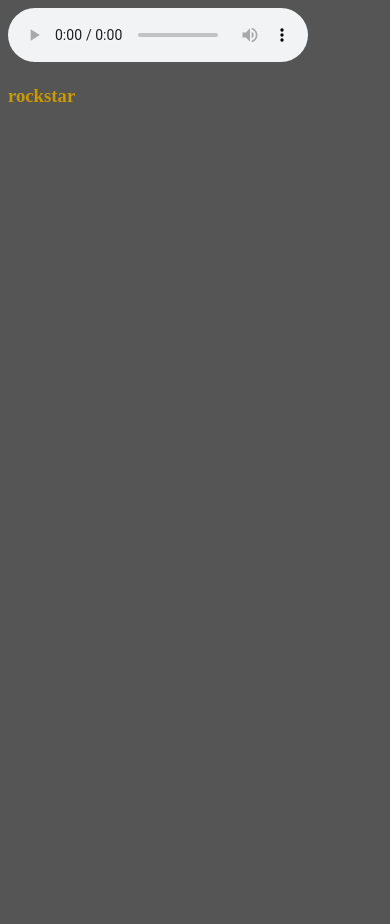
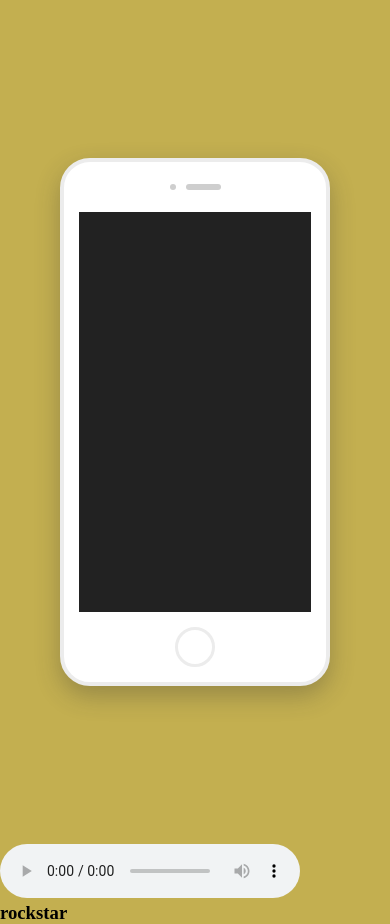
Before and after one commit to PepeFiStach/miPhone, a website with bundled scripts: page public/index.html in a window 390 px wide. Before the commit the page ends 844 px from the top, so only its background shows below. Built offline with nearby package versions, Linux system fonts and the light colour scheme.

Commit message:
Crate phone with css

```diff
--- a/public/css/style.css
+++ b/public/css/style.css
@@ -1,6 +1,61 @@
-h3 {
-    color: #c90;
+* {
+    margin: 0;
+    padding: 0;
+    box-sizing: border-box;
+}
+.eraser {
+    clear: both;
 }
 body {
-    background-color: #555;
+    background-color: #c3af50;
 }
+.wrapper {
+    display: flex;
+    justify-content: center;
+    align-items: center;
+    width: 100%;
+    height: 100vh;
+}
+.phone {
+    width: 270px;
+    border: 4px solid #ececec;
+    background-color: white;
+    padding: 0px 15px;
+    border-radius: 30px;
+    box-shadow: 0px 10px 25px rgba(51, 51, 51, 0.3);
+}
+.up-panel {
+    width: 100%;
+    height: 50px;
+    display: flex;
+    justify-content: center;
+    align-items: center;
+}
+.up-panel-camera {
+    width: 6px;
+    height: 6px;
+    background: red;
+    float: left;
+    background-color: #cecece;
+    border-radius: 30px;
+}
+.up-panel-speaker {
+    width: 35px;
+    height: 6px;
+    background: blue;
+    margin: 0 0 0 10px;
+    background-color: #cecece;
+    border-radius: 30px;
+}
+.screen {
+    height: 400px;
+    background-color: #222;
+    position: relative;
+}
+.home-button {
+    margin: 15px auto;
+    height: 40px;
+    width: 40px;
+    border: 3px solid #ececec;
+    border-radius: 30px;
+}
--- a/public/index.html
+++ b/public/index.html
@@ -6,7 +6,17 @@
 </head>
 <body>
     <div class="wrapper">
+        <div class="phone">
+            <div class="up-panel">
+                <div class="up-panel-camera"></div>
+                <div class="up-panel-speaker"></div>
+            </div>
+            <div class="eraser"></div>
+            <div class="screen">
 
+            </div>
+            <div class="home-button"></div>
+        </div>
     </div>
     <script type="module" src="/js/main.js"></script>
 </body>
```
